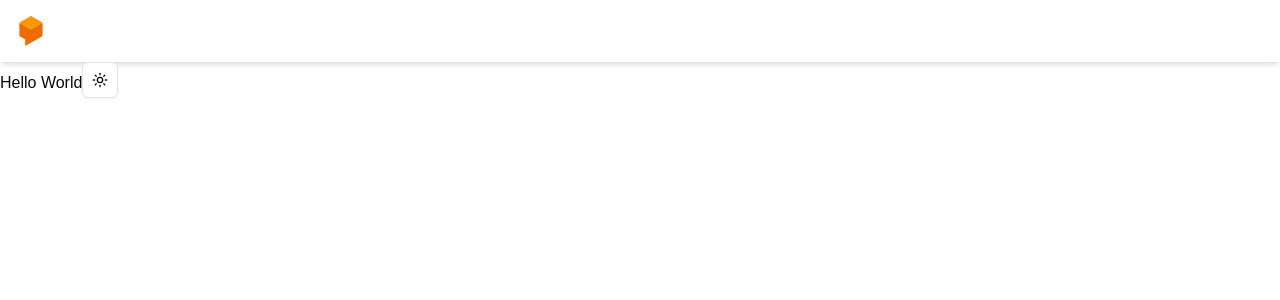
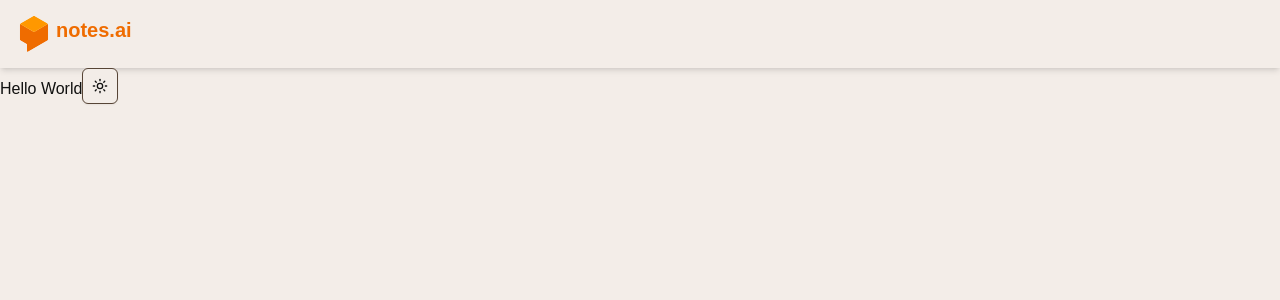
Before and after one commit to durantdurant95/ai-notes, a Next.js app: page / in a window 1280 px wide. Shown: the top 300 px of the page. Built offline with nearby package versions, Linux system fonts and the light colour scheme.

Commit message:
feat: update Header component styling and enhance global CSS variables for improved theming

```diff
--- a/src/components/Header.tsx
+++ b/src/components/Header.tsx
@@ -4,14 +4,15 @@ import Link from "next/link";
 export default function Header() {
   return (
     <header className="p-4 shadow-md">
-      <Link href="/">
+      <Link href="/" className="flex gap-1">
         <Image
           src="/logo.svg"
           alt="Notes.ai Logo"
-          height={30}
-          width={30}
+          height={36}
+          width={36}
           priority
         />
+        <h1 className="font-bold text-primary text-xl">notes.ai</h1>
       </Link>
     </header>
   );
--- a/src/styles/globals.css
+++ b/src/styles/globals.css
@@ -6,61 +6,66 @@ body {
   font-family: Arial, Helvetica, sans-serif;
 }
 
-@layer base {
-  :root {
-    --background: 0 0% 100%;
-    --foreground: 20 14.3% 4.1%;
-    --card: 0 0% 100%;
-    --card-foreground: 20 14.3% 4.1%;
-    --popover: 0 0% 100%;
-    --popover-foreground: 20 14.3% 4.1%;
-    --primary: 24.6 95% 53.1%;
-    --primary-foreground: 60 9.1% 97.8%;
-    --secondary: 60 4.8% 95.9%;
-    --secondary-foreground: 24 9.8% 10%;
-    --muted: 60 4.8% 95.9%;
-    --muted-foreground: 25 5.3% 44.7%;
-    --accent: 60 4.8% 95.9%;
-    --accent-foreground: 24 9.8% 10%;
-    --destructive: 0 84.2% 60.2%;
-    --destructive-foreground: 60 9.1% 97.8%;
-    --border: 20 5.9% 90%;
-    --input: 20 5.9% 90%;
-    --ring: 24.6 95% 53.1%;
-    --radius: 0.5rem;
-    --chart-1: 12 76% 61%;
-    --chart-2: 173 58% 39%;
-    --chart-3: 197 37% 24%;
-    --chart-4: 43 74% 66%;
-    --chart-5: 27 87% 67%;
-  }
+:root {
+  --background: 27.1 30% 93%;
+  --foreground: 27.1 1.5% 6.5%;
+  --card: 27.1 15% 93%;
+  --card-foreground: 27.1 1.5% 11.5%;
+  --popover: 27.1 30% 96.5%;
+  --popover-foreground: 27.1 96.5% 3%;
+  --primary: 27.1 100% 46.9%;
+  --primary-foreground: 0, 0%, 0%;
+  --secondary: 27.1 16% 76%;
+  --secondary-foreground: 0 0% 0%;
+  --muted: 65.1 16% 88%;
+  --muted-foreground: 27.1 1.5% 36.5%;
+  --accent: 65.1 16% 83%;
+  --accent-foreground: 27.1 1.5% 11.5%;
+  --destructive: 0 65% 36%;
+  --destructive-foreground: 27.1 1.5% 93%;
+  --border: 27.1 23% 59.6%;
+  --input: 27.1 23% 27.6%;
+  --ring: 27.1 88.7% 45.3%;
+  --radius: 0.5rem;
+  --sidebar-background: 27, 30%, 88%;
+  --sidebar-foreground: 27, 2%, 6%;
+  --sidebar-primary: 27, 100%, 42%;
+  --sidebar-primary-foreground: 0 0% 0%;
+  --sidebar-accent: 65, 16%, 79%;
+  --sidebar-accent-foreground: 0 0% 0%;
+  --sidebar-border: 27, 23%, 57%;
+  --sidebar-ring: 17, 98%, 45%;
+}
 
-  .dark {
-    --background: 20 14.3% 4.1%;
-    --foreground: 60 9.1% 97.8%;
-    --card: 20 14.3% 4.1%;
-    --card-foreground: 60 9.1% 97.8%;
-    --popover: 20 14.3% 4.1%;
-    --popover-foreground: 60 9.1% 97.8%;
-    --primary: 20.5 90.2% 48.2%;
-    --primary-foreground: 60 9.1% 97.8%;
-    --secondary: 12 6.5% 15.1%;
-    --secondary-foreground: 60 9.1% 97.8%;
-    --muted: 12 6.5% 15.1%;
-    --muted-foreground: 24 5.4% 63.9%;
-    --accent: 12 6.5% 15.1%;
-    --accent-foreground: 60 9.1% 97.8%;
-    --destructive: 0 72.2% 50.6%;
-    --destructive-foreground: 60 9.1% 97.8%;
-    --border: 12 6.5% 15.1%;
-    --input: 12 6.5% 15.1%;
-    --ring: 20.5 90.2% 48.2%;
-    --chart-1: 220 70% 50%;
-    --chart-2: 160 60% 45%;
-    --chart-3: 30 80% 55%;
-    --chart-4: 280 65% 60%;
-    --chart-5: 340 75% 55%;
-  }
+.dark {
+  --background: 27.1 22% 6.5%;
+  --foreground: 27.1 1.5% 93%;
+  --card: 27.1 15% 3%;
+  --card-foreground: 27.1 1.5% 93%;
+  --popover: 27.1 22% 5%;
+  --popover-foreground: 27.1 1.5% 93%;
+  --primary: 27.1 100% 46.9%;
+  --primary-foreground: 0, 0%, 0%;
+  --secondary: 27.1 16% 13%;
+  --secondary-foreground: 0 0% 100%;
+  --muted: 65.1 16% 18%;
+  --muted-foreground: 27.1 1.5% 61.5%;
+  --accent: 65.1 16% 18%;
+  --accent-foreground: 27.1 1.5% 91.5%;
+  --destructive: 0 65% 36%;
+  --destructive-foreground: 27.1 1.5% 93%;
+  --border: 27.1 23% 27.6%;
+  --input: 27.1 23% 27.6%;
+  --ring: 27.1 88.7% 45.3%;
+  --radius: 0.5rem;
+  --sidebar-background: 27, 22%, 8%;
+  --sidebar-foreground: 27, 2%, 100%;
+  --sidebar-primary: 27, 100%, 38%;
+  --sidebar-primary-foreground: 0, 0%, 0%;
+  --sidebar-accent: 65, 16%, 15%;
+  --sidebar-accent-foreground: 0 0% 100%;
+  --sidebar-border: 27, 23%, 26%;
+  --sidebar-ring: 17, 98%, 45%;
 }
 
 @layer base {
```
